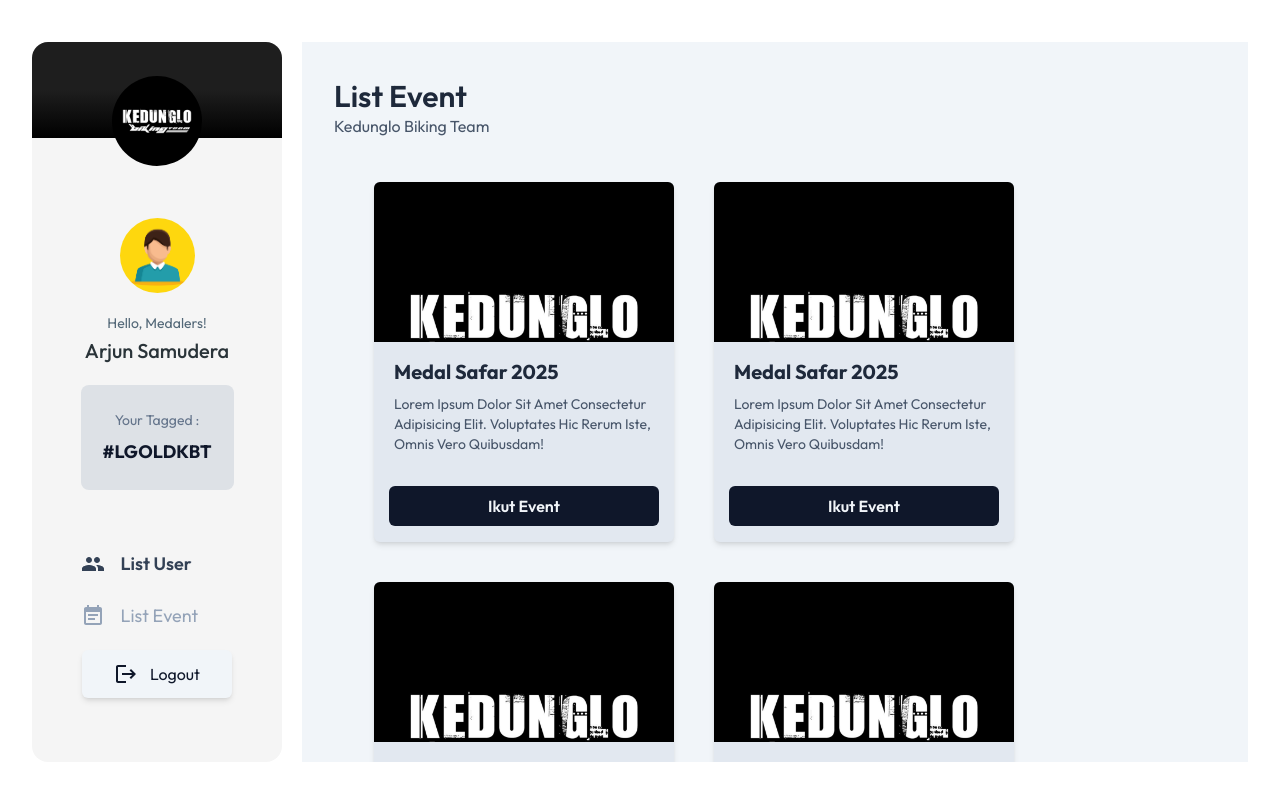
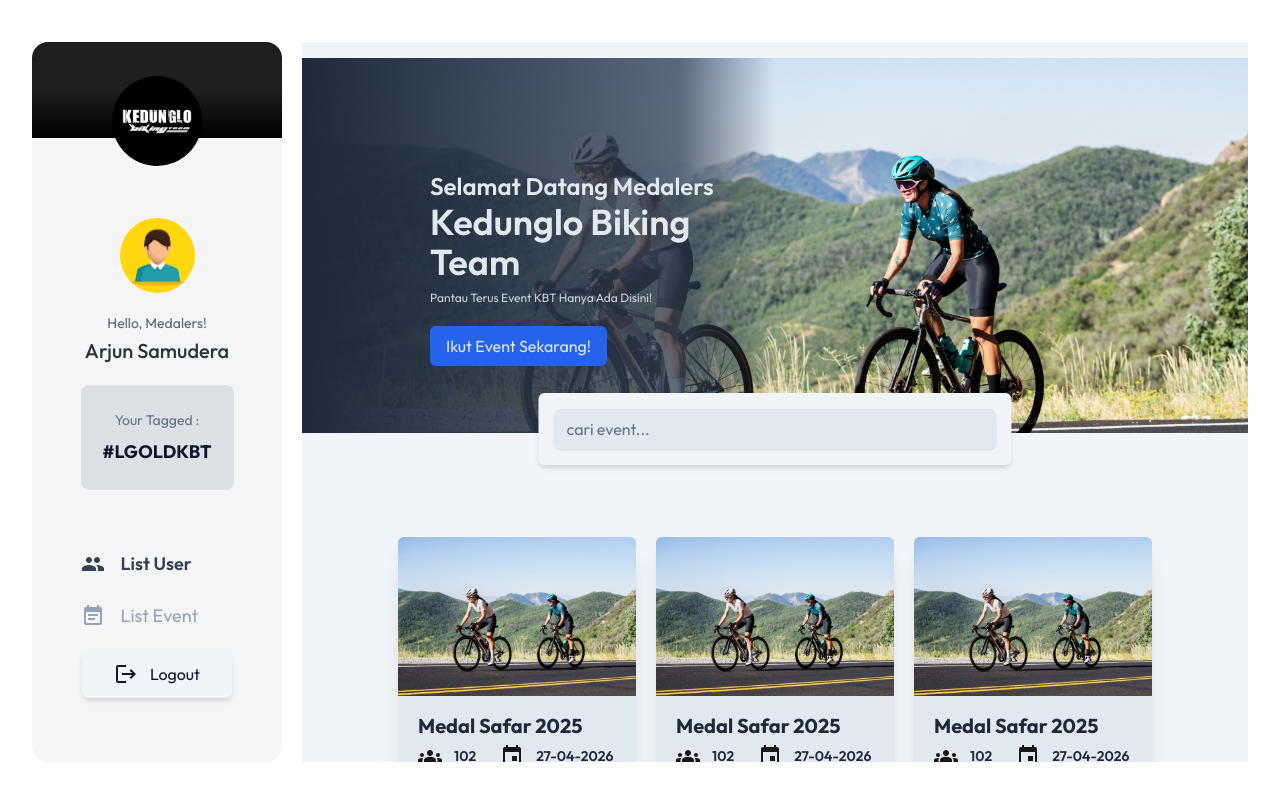
Before and after one commit to ArjunSamuderaAhliFikri/kedunglo-biking-team, a Next.js app: page /ListEventPage in a window 1280 px wide. Built offline with nearby package versions, Linux system fonts and the light colour scheme.

Commit message:
tahap pengerjaan : memperbaiki desain dan fungsi pada halaman list event, mempersiapkan data untuk list event

```diff
--- a/src/pages/ListEventPage/index.tsx
+++ b/src/pages/ListEventPage/index.tsx
@@ -1,13 +1,53 @@
 import Image from "next/image";
 import Link from "next/link";
+import GroupsIcon from "@mui/icons-material/Groups";
+import EventIcon from "@mui/icons-material/Event";
 
 const ListEventPage = (): JSX.Element => {
   return (
     <>
-      <div className="bg-slate-100 p-8 h-[90dvh] overflow-y-auto">
-        <HeaderEventPage />
+      <div className="container bg-slate-100 py-4 h-[90dvh] overflow-y-auto">
+        <div className="relative flex justify-center w-full h-[375px] rounded-md">
+          <div className="absolute w-1/2 h-full bg-gradient-to-r from-slate-800  via-slate-700/75 via-[80%] to-transparent to-[100%] top-0 left-0">
+            {/* wrapper hero text */}
+            <div className="ml-32 mt-28">
+              <h1 className="text-slate-200 font-semibold text-2xl capitalize leading-8">
+                selamat datang medalers <br />{" "}
+                <span className="text-4xl capitalize">
+                  kedunglo biking team
+                </span>
+              </h1>
+              <p className="font-normal text-slate-300 capitalize text-xs mt-2">
+                pantau terus event KBT hanya ada disini!
+              </p>
+              <button
+                className="bg-blue-600 text-slate-200 text-normal capitalize px-4 py-2 rounded-md mt-5 text-center transition-all duration-200 hover:bg-blue-900"
+                type="button"
+              >
+                ikut event sekarang!
+              </button>
+            </div>
+          </div>
+          <Image
+            className="object-cover w-fill"
+            width={1500}
+            height={500}
+            src="/images/bikes.jpg"
+            alt="hero image"
+          />
 
-        <div className="flex flex-wrap w-full justify-start items-center gap-10 px-10 py-12">
+          {/* form search */}
+          <div className="absolute z-50 w-1/2 -bottom-8 left-1/2 -translate-x-1/2 bg-slate-100 p-4 rounded-md shadow-md">
+            <input
+              className="placeholder:text-slate-500 text-slate-500 bg-slate-200 px-3 py-2 w-full rounded-md shadow placeholder:font-normal outline-none"
+              type="text"
+              placeholder="cari event..."
+            />
+          </div>
+        </div>
+        {/* <HeaderEventPage /> */}
+
+        <div className="grid grid-cols-3 px-24 mt-14 w-full gap-5 py-12">
           <CardEvent />
           <CardEvent />
           <CardEvent />
@@ -22,20 +62,35 @@ const ListEventPage = (): JSX.Element => {
 
 function CardEvent(): JSX.Element {
   return (
-    <div className="w-[300px] flex flex-col justify-between items-center bg-slate-200 overflow-hidden rounded-md shadow-md">
-      <div className="w-full h-40 overflow-hidden">
-        <Image
-          width={350}
-          height={350}
-          src={"/images/kedunglo-biking-team.jpg"}
-          alt="image event"
-        />
-      </div>
+    <div className="flex flex-col justify-between items-center bg-slate-200 overflow-hidden rounded-md shadow-xl">
+      <Image
+        className="object-cover"
+        width={450}
+        height={350}
+        src={"/images/bikes.jpg"}
+        alt="image event"
+      />
 
       <div className="px-5 py-4">
         <h2 className="capitalize font-bold text-xl text-slate-800">
           medal safar 2025
         </h2>
+
+        {/* wrapper detail */}
+        <div className="flex items-center gap-6 mt-1">
+          <div className="flex justify-start items-center gap-3">
+            <GroupsIcon className="fill-slate-800 text-3xl" />
+            <span className="text-slate-800 text-sm font-semibold">102</span>
+          </div>
+
+          <div className="flex justify-start items-center gap-3">
+            <EventIcon className="fill-slate-800 text-xl" />
+            <span className="text-slate-800 text-sm font-semibold">
+              27-04-2026
+            </span>
+          </div>
+        </div>
+
         <p className="text-slate-600 capitalize text-sm mt-2">
           Lorem ipsum dolor sit amet consectetur adipisicing elit. Voluptates
           hic rerum iste, omnis vero quibusdam!
--- /dev/null
+++ b/src/pages/api/event.ts
@@ -0,0 +1,27 @@
+// Next.js API route support: https://nextjs.org/docs/api-routes/introduction
+import type { NextApiRequest, NextApiResponse } from "next";
+
+type Data = {
+  id: number;
+};
+
+export default function handler(req: NextApiRequest, res: NextApiResponse) {
+  res.status(200).json({
+    id: 1,
+    title: "Medal Safar",
+    qtyParticipan: 100,
+    date: "17-04-2026",
+    description:
+      "lorem sit amert dolor hello word lorem whow to shake and then anything usually testing is posibbly undefined and program",
+    participans: [
+      {
+        name: "Arjun Samudera Ahli Fikri",
+        age: 18,
+        city: "Kota Kediri",
+        email: "arjunsaf717@gmail.com",
+        numberPhone: 1234344343,
+        statusMedalers: "LGOLDKBT",
+      },
+    ],
+  });
+}
--- a/src/pages/index.tsx
+++ b/src/pages/index.tsx
@@ -78,7 +78,7 @@ const DashboardPage = (): JSX.Element => {
 
   return (
     <>
-      <main className="relative">
+      <main className="container relative">
         <div className="relative p-2">
           <div className="absolute right-0 flex items-center justify-around gap-5 h-20 px-2 py-4 rounded-md bg-slate-900 -bottom-15">
             <button
```
Also changed, not shown: public/images/bikes.jpg (added).
